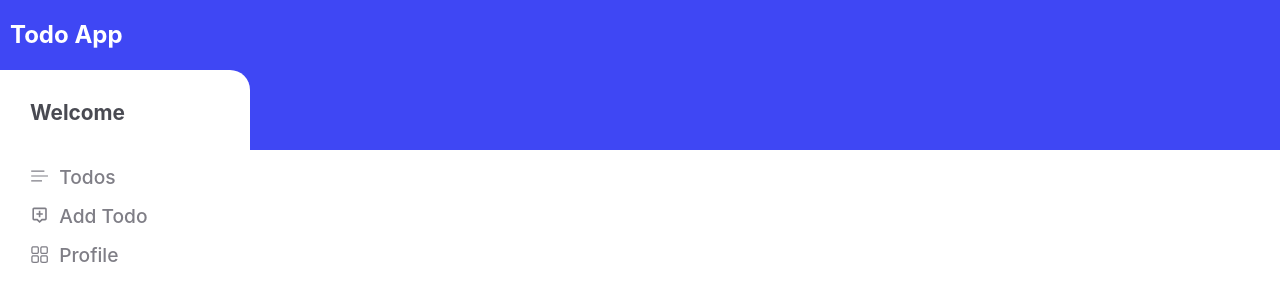
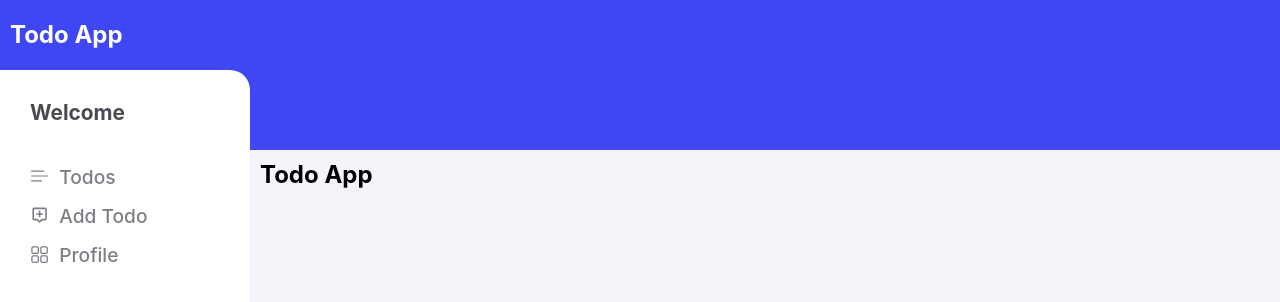
Before and after one commit to shararesadeghi/todo-with-next, a Next.js app in the folder project/: page / in a window 1280 px wide. Shown: the top 302 px of the page. Built offline with nearby package versions, Linux system fonts and the light colour scheme.

Commit message:
some changes in layout

```diff
--- a/project/components/layout/Layout.js
+++ b/project/components/layout/Layout.js
@@ -3,7 +3,7 @@ import { VscListSelection } from "react-icons/vsc";
 import { BiMessageAltAdd } from "react-icons/bi";
 import { RxDashboard } from "react-icons/rx";
 
-const Layout = () => {
+const Layout = ({children}) => {
   return (
     <div className="container">
       <header>
@@ -27,6 +27,7 @@ const Layout = () => {
             </li>
           </ul>
         </aside>
+        <section>{children}</section>
       </div>
     </div>
   );
```
